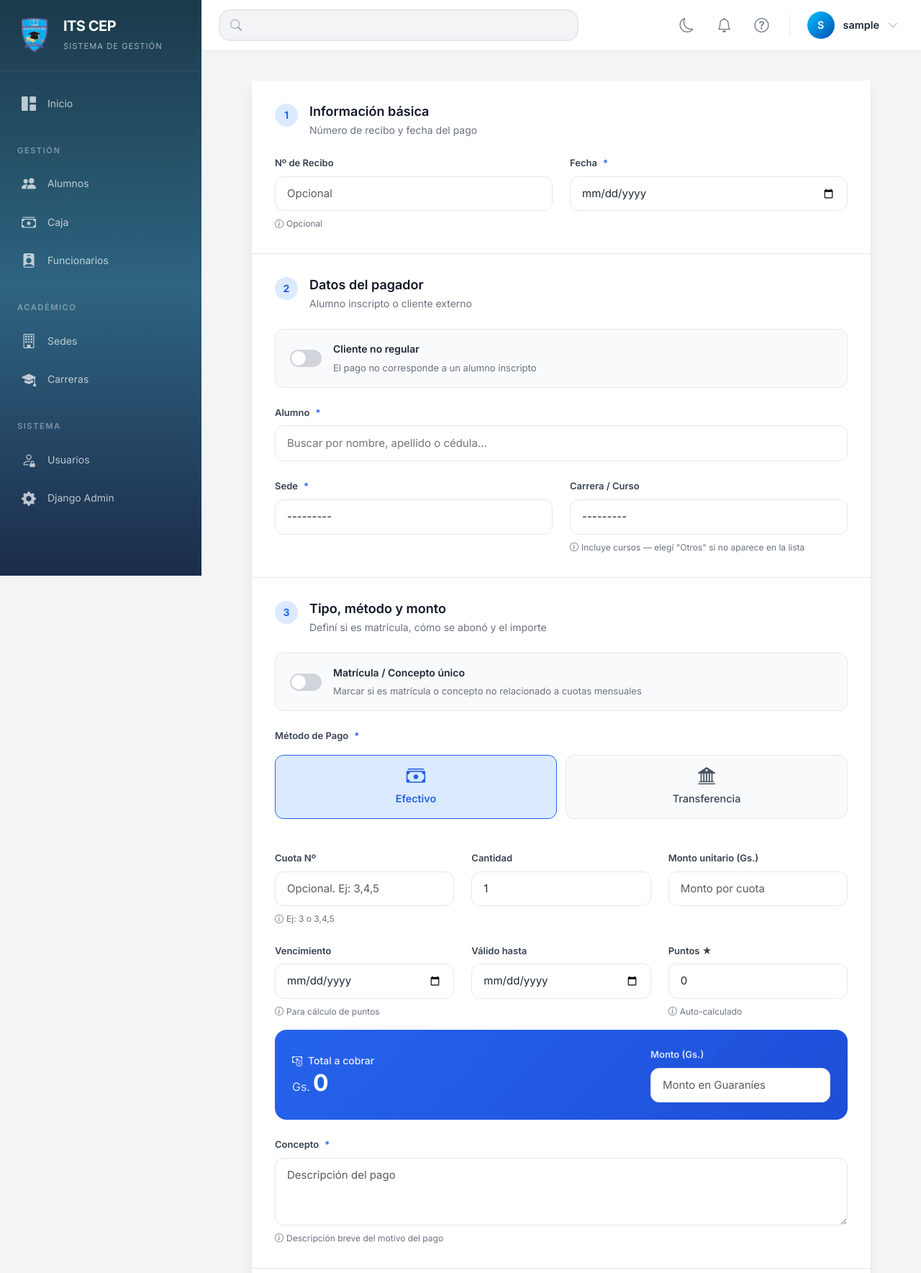
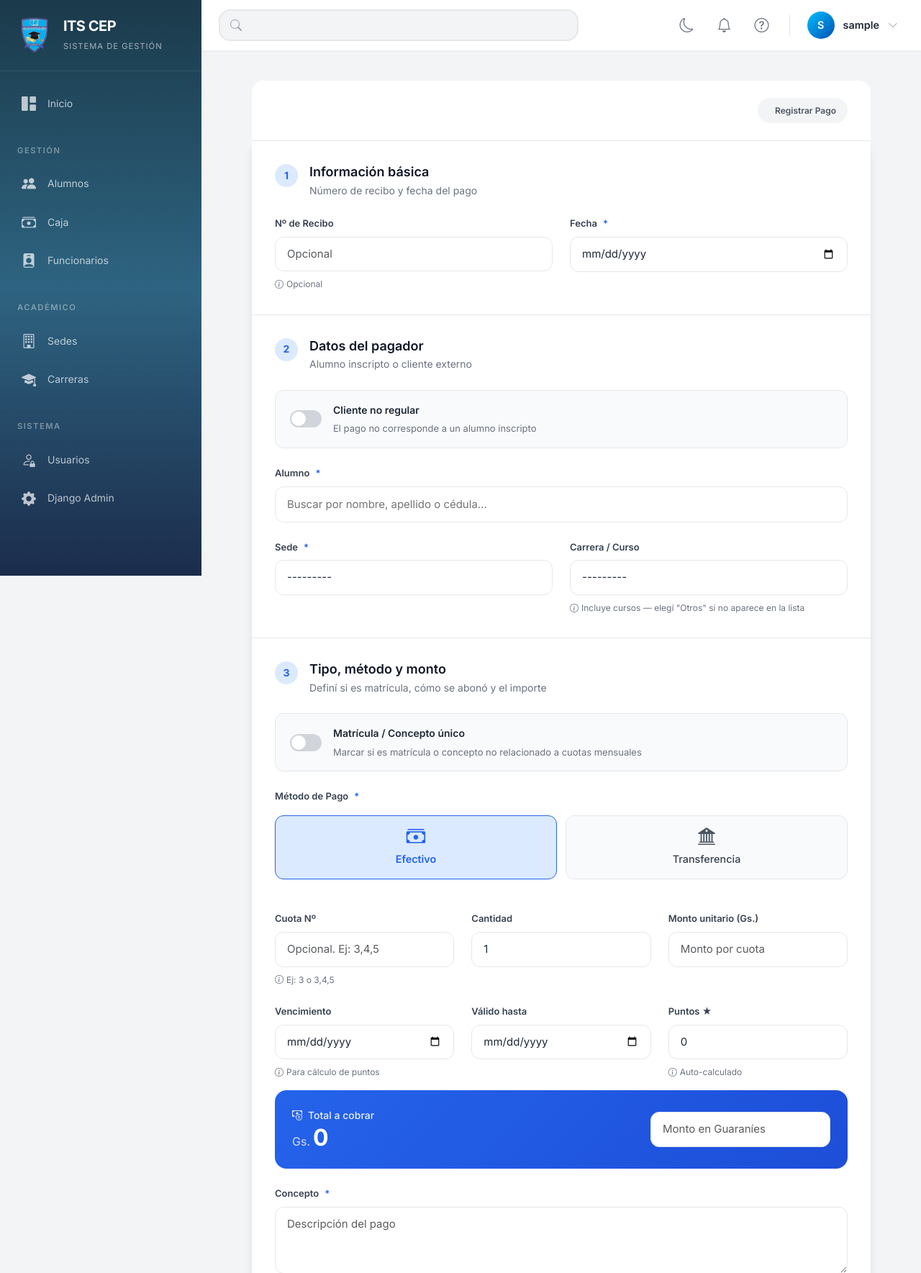
Before and after one commit to goslv/syscep, a Django app: page /pagos/registrar/ in a window 1280 px wide. Shown: the top 1769 px of the page at 72% size. Run offline with Django 5.2, Linux system fonts and the light colour scheme; the visitor is signed in with stand-in values (Sample User, id 1); data comes from the database, SQL or seed files in the repository; data that the repository does not hold is empty; some libraries are stand-ins or nearby versions.

Commit message:
Cabecera y modo oscuro mejorado

```diff
--- a/sysapp/templates/pagos/formPagos.html
+++ b/sysapp/templates/pagos/formPagos.html
@@ -255,9 +255,22 @@
     }
     .pf-btn-primary { background:var(--primary); color:white; box-shadow:0 4px 6px -1px rgba(37,99,235,.2); }
     .pf-btn-primary:hover { background:var(--primary-dark); transform:translateY(-2px); color:white; }
-    .pf-btn-secondary { background:white; color:var(--gray-700); border:1.5px solid var(--gray-200); }
+    .pf-btn-secondary { background:white;
+        color:var(--gray-700); border:1.5px solid var(--gray-200); }
     .pf-btn-secondary:hover { background:var(--gray-50); border-color:var(--gray-300); color:var(--gray-900); }
     [data-theme="dark"] .pf-btn-secondary { background:var(--gray-100); }
+    .pf-header {
+        background: white; border-radius: var(--radius-lg) var(--radius-lg) 0 0;
+        padding: 1.5rem 2rem; border-bottom: 1px solid var(--gray-200);
+        display: flex; align-items: center; justify-content: space-between;
+    }
+    [data-theme="dark"] .pf-header { background: var(--gray-50); }
+    .pf-header-left { display: flex; align-items: center; gap: 1rem; }
+    .pf-header-badge {
+        background: var(--gray-100); padding: 0.5rem 1rem; border-radius: 100px;
+        font-size: 0.75rem; font-weight: 600; color: var(--gray-600);
+        display: flex; align-items: center; gap: 0.5rem;
+    }
 </style>
 
 <div class="pf">
@@ -265,7 +278,15 @@
         <form method="post" enctype="multipart/form-data" id="pagoForm">
             {% csrf_token %}
             <input type="hidden" id="cuentaBancariaId" name="cuenta_bancaria_id" value="{{ cuenta_bancaria_actual|default:'' }}">
-
+            <!-- Cabecera -->
+            <div class="pf-header">
+                <div class="pf-header-left">
+                </div>
+                <div class="pf-header-badge">
+                    <i class="fas fa-shield-alt"></i>
+                    <span>{{ titulo }}</span>
+                </div>
+            </div>
             <div class="pf-body">
 
                 <!-- § 1 DATOS BÁSICOS -->
@@ -475,7 +496,6 @@
                             <div class="pf-total-amount"><small>Gs.</small><span id="pfImporteDisplay">0</span></div>
                         </div>
                         <div class="pf-field" style="min-width:220px;">
-                            <label class="pf-label pf-label-required" style="color:rgba(255,255,255,.85);">Monto (Gs.)</label>
                             {{ form.importe_total }}
                             {% if form.importe_total.errors %}<div class="pf-error-message" style="color:#fca5a5;"><i class="bi bi-exclamation-circle"></i> {{ form.importe_total.errors.0 }}</div>{% endif %}
                         </div>
```
